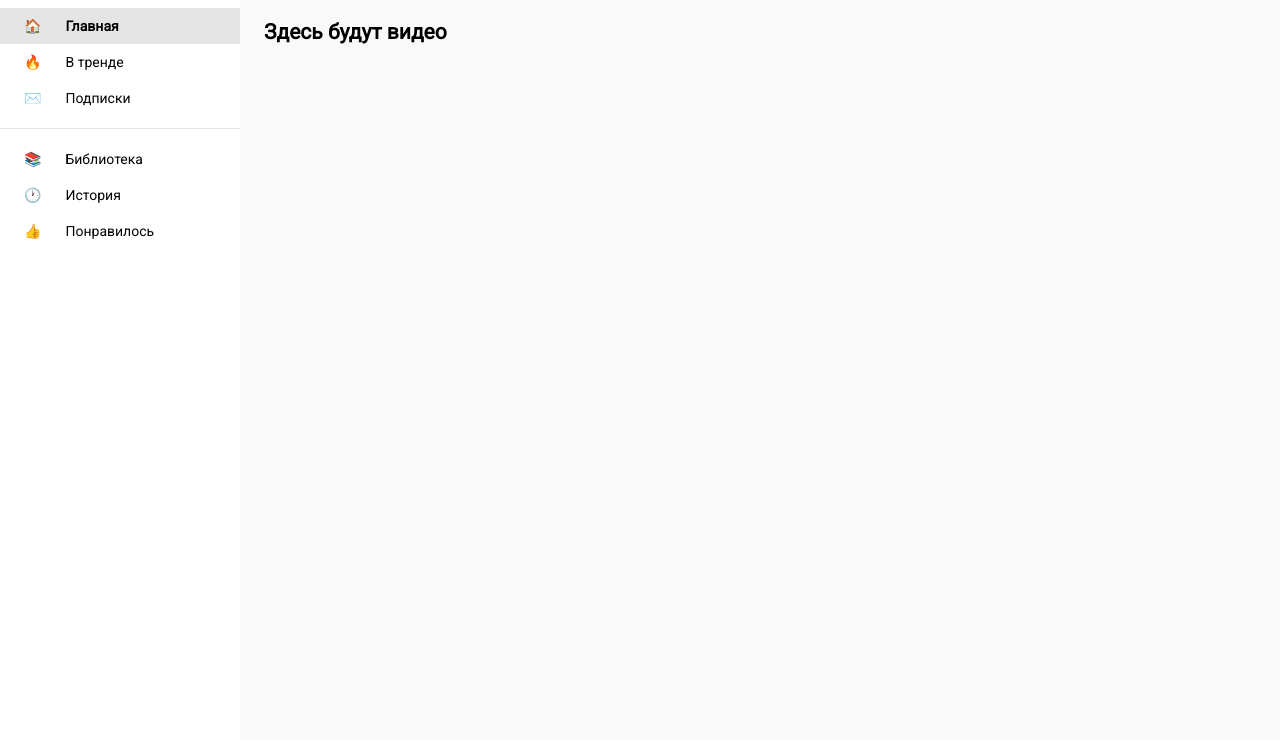
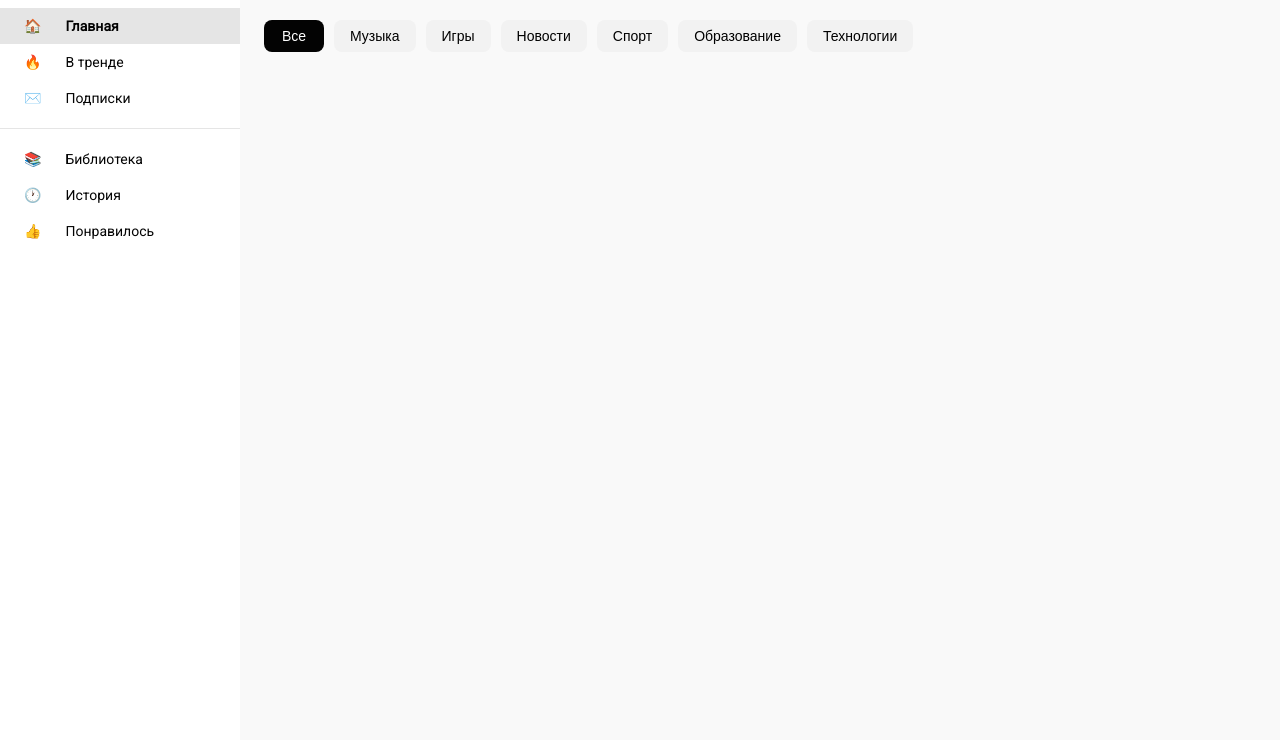
Before and after one commit to Arina-loiko/isrpo_lab11, a plain HTML site: page index.html in a window 1280 px wide. Shown: the part 60-800 px from the top of the page. Drawn offline with Linux system fonts and the light colour scheme.

Commit message:
Step 9: Added category chips

```diff
--- a/index.html
+++ b/index.html
@@ -59,7 +59,15 @@
             </nav>
         </aside>
         <main class="main">
-            <h2>Здесь будут видео</h2>
+            <div class="chips">
+                <button class="chip active">Все</button>
+                <button class="chip">Музыка</button>
+                <button class="chip">Игры</button>
+                <button class="chip">Новости</button>
+                <button class="chip">Спорт</button>
+                <button class="chip">Образование</button>
+                <button class="chip">Технологии</button>
+            </div>
         </main>
     </div>
 </body>
--- a/style.css
+++ b/style.css
@@ -157,3 +157,36 @@ body {
     flex: 1;
     padding: 24px;
 }
+
+.chips {
+    display: flex;
+    gap: 10px;
+    padding: 0;
+    overflow-x: auto;
+    white-space: nowrap;
+    margin-bottom: 24px;
+}
+
+.chip {
+    padding: 8px 16px;
+    background-color: #f2f2f2;
+    border: none;
+    border-radius: 8px;
+    cursor: pointer;
+    font-size: 14px;
+    white-space: nowrap;
+    transition: background-color 0.2s;
+    flex-shrink: 0;
+    width: auto;
+    min-width: 60px;
+    text-align: center;
+}
+
+.chip:hover {
+    background-color: #e5e5e5;
+}
+
+.chip.active {
+    background-color: #030303;
+    color: white;
+}
```
